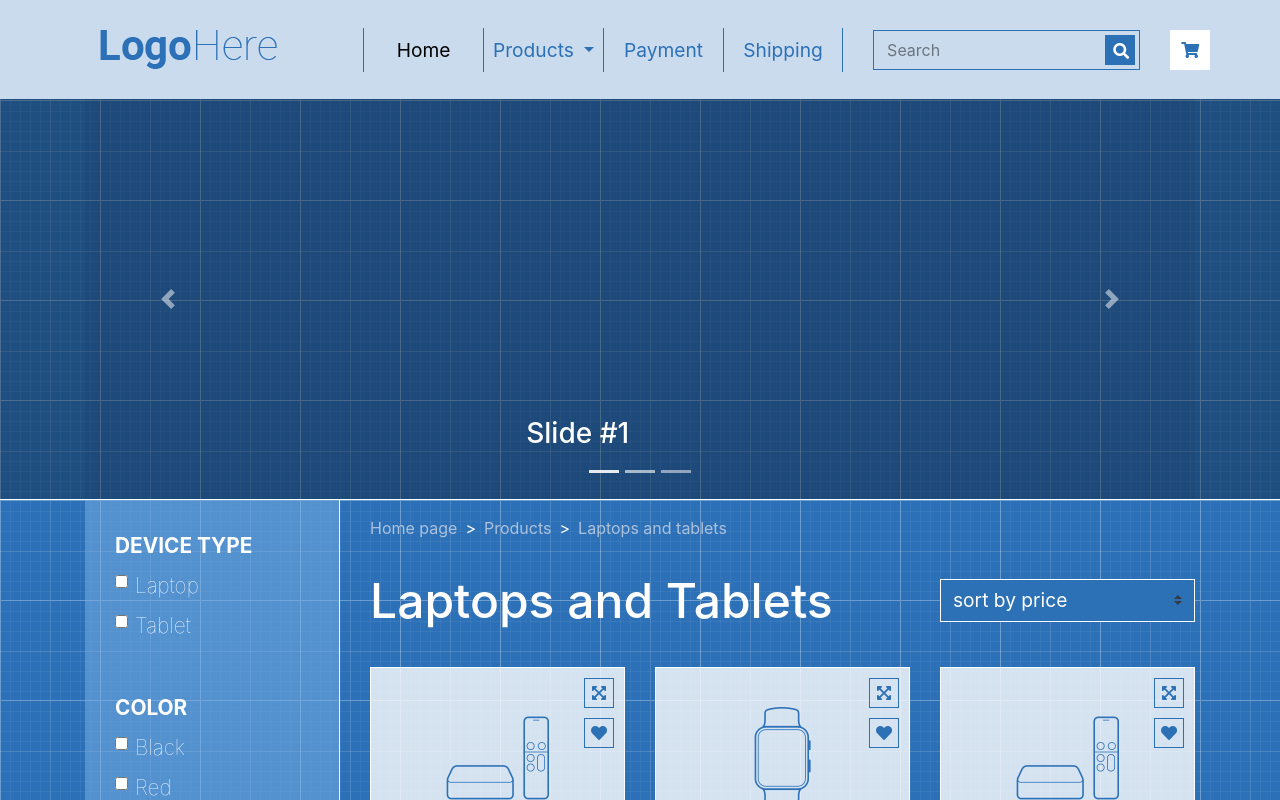
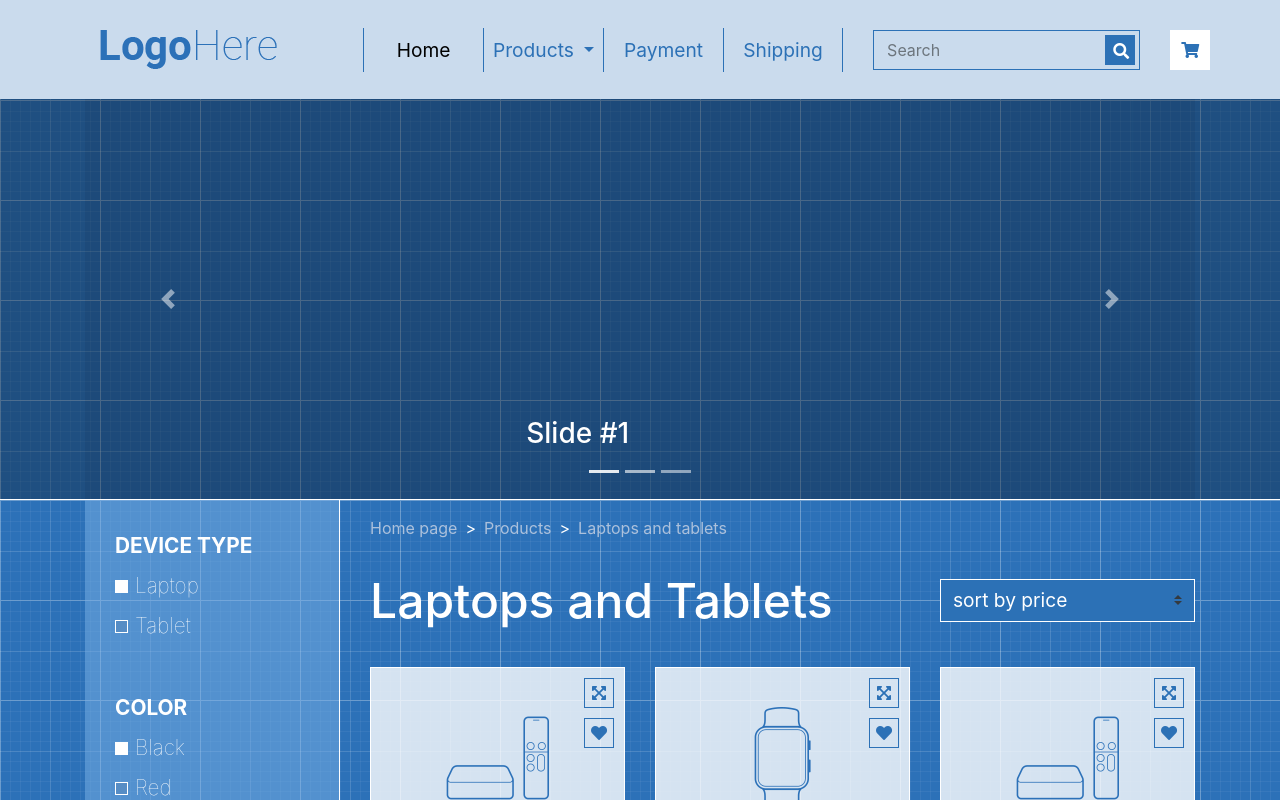
Before and after one commit to Vineversum/front-end-shop-template, a website: page index.html in a window 1280 px wide. Shown: the top 800 px of the page. Drawn offline with Linux system fonts and the light colour scheme.

Commit message:
Изменил чекбоксы

```diff
--- a/assets/css/style.css
+++ b/assets/css/style.css
@@ -255,6 +255,20 @@ h1 {
     margin: 9px 0;
     font-size: 1.3rem;
     font-weight: 100; }
+    .sidebar .form-check-input {
+      width: 0.8;
+      height: 0.8;
+      margin-top: 10px; }
+    .sidebar .form-check .form-check-input::before {
+      display: block;
+      width: 0.8rem;
+      height: 0.8rem;
+      margin-top: 0px;
+      content: "";
+      border: 1px solid #ffffff;
+      background-color: #568dc5; }
+    .sidebar .form-check .form-check-input:checked::before {
+      background-color: #ffffff !important; }
   .sidebar a {
     color: #ffffff;
     font-size: 1.1rem;
--- a/assets/scss/_aside.scss
+++ b/assets/scss/_aside.scss
@@ -17,6 +17,23 @@
         margin: 9px 0;
         font-size: 1.3rem;
         font-weight: 100;
+        &-input {
+            width: 0.8;
+            height: 0.8;
+            margin-top: 10px;
+        }
+        .form-check-input::before {
+            display: block;
+            width: 0.8rem;
+            height: 0.8rem;
+            margin-top: 0px;
+            content: "";
+            border: 1px solid #ffffff;
+            background-color: #568dc5;
+        }
+        .form-check-input:checked::before {
+            background-color: #ffffff !important;
+        }
 
     }
     a {
--- a/assets/scss/_main.scss
+++ b/assets/scss/_main.scss
@@ -103,6 +103,7 @@
         color: $color-light;
         font-size: 1.2rem;
 
+
     }
 }
 @media (max-width: 1200px) {
--- a/index.html
+++ b/index.html
@@ -434,7 +434,7 @@
               <div class="form-group">
                 <legend>DEVICE TYPE</legend>
                 <div class="form-check">
-                <input class="form-check-input" type="checkbox" value="" id="defaultCheck1">
+                <input class="form-check-input" type="checkbox" value="" id="defaultCheck1" checked>
                 <label class="form-check-label" for="defaultCheck1">
                   Laptop
                 </label>
@@ -450,7 +450,7 @@
             <div class="form-group">
                 <legend>COLOR</legend>
                 <div class="form-check">
-                    <input class="form-check-input" type="checkbox" value="" id="defaultCheck1">
+                    <input class="form-check-input" type="checkbox" value="" id="defaultCheck1" checked>
                     <label class="form-check-label" for="defaultCheck1">
                       Black
                     </label>
@@ -484,7 +484,7 @@
             <div class="form-group">
                 <legend>RAM</legend>
                 <div class="form-check">
-                    <input class="form-check-input" type="checkbox" value="" id="defaultCheck1">
+                    <input class="form-check-input" type="checkbox" value="" id="defaultCheck1" checked>
                     <label class="form-check-label" for="defaultCheck1">
                       1GB
                     </label>
```
